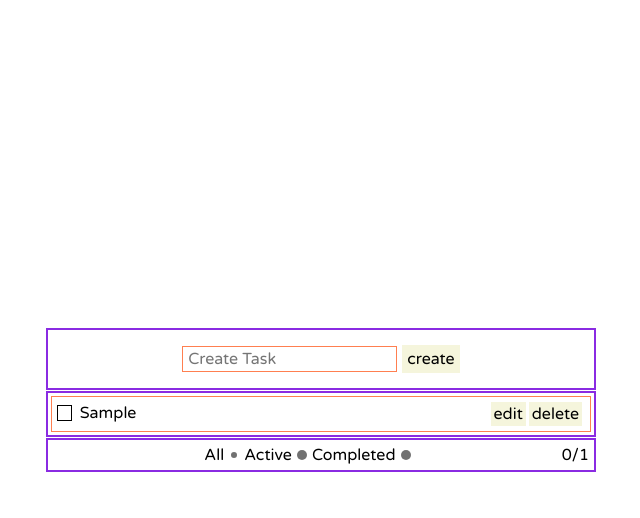
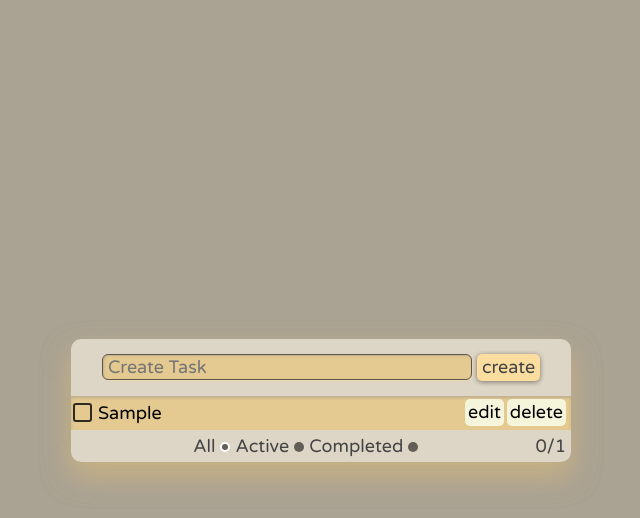
Before and after one commit to AlexandrinioRom/todo-on-react, a React (Create React App) app: page / in a window 1280 px wide. Both pictures are taken after typing "Sample" into the empty fields and a click on the button "create". Shown: the top 518 px of the page, without its empty margins (319-959 px from the left). Built offline with nearby package versions, Linux system fonts and the light colour scheme.

Commit message:
added styles

```diff
--- a/src/App.js
+++ b/src/App.js
@@ -1,11 +1,10 @@
-import React from 'react';
-import CreateTasksPanel from './components/CreateTasksPanel/CreateTasksPanel';
-import TasksList from './components/TasksList/TasksList';
-import FilterTaskPanel from './components/FilterTasksPanel/FilterTasksPanel';
-import styles from './App.module.css';
+import React from 'react'
+import CreateTasksPanel from './components/CreateTasksPanel/CreateTasksPanel'
+import TasksList from './components/TasksList/TasksList'
+import FilterTaskPanel from './components/FilterTasksPanel/FilterTasksPanel'
+import styles from './App.module.css'
 
 class App extends React.Component {
-
   state = { tasks: [], filter: 'All' }
 
   addValues = (value) => {
@@ -16,9 +15,10 @@ class App extends React.Component {
           {
             completed: false,
             id: new Date().getTime(),
-            value: value
-          }]
-      });
+            value: value,
+          },
+        ],
+      })
     }
   }
 
@@ -27,17 +27,14 @@ class App extends React.Component {
   }
 
   filterState = (filterTaskPanelState) => {
-    this.setState({ filter: filterTaskPanelState });
+    this.setState({ filter: filterTaskPanelState })
   }
 
   render() {
-
     return (
-
+      <div className={styles.wrapper}>
         <div className={styles.app}>
-        <CreateTasksPanel
-          onClickCreate={this.addValues}
-        />
+          <CreateTasksPanel onClickCreate={this.addValues} />
           <TasksList
             tasks={this.state.tasks}
             updateTasks={this.updateTasks}
@@ -48,7 +45,9 @@ class App extends React.Component {
             filterState={this.filterState}
           />
         </div>
-    );
+      </div>
+
+    )
   }
 }
 
--- a/src/App.module.css
+++ b/src/App.module.css
@@ -3,7 +3,19 @@
   flex-direction: column;
   justify-content: center;
   min-width: 320px;
-  max-width: 550px;
-  height: 100%;
+  width: 500px;
+  max-height: 100%;
+  overflow: hidden;
   margin: 0 auto;
+  border-radius: 10px;
+  box-shadow: 0px 14px 28px rgb(207, 182, 127,0.5),
+  0px 14px 28px rgb(207, 182, 127,0.5);
 }
+
+
+.wrapper {
+  height: 100vh;
+  display: flex;
+  align-items: center;
+  background: rgb(170, 163, 148);
+}
--- a/src/components/CreateTasksPanel/CreateTasksPanel.module.css
+++ b/src/components/CreateTasksPanel/CreateTasksPanel.module.css
@@ -1,25 +1,49 @@
 .header {
-  border: 2px solid blueviolet;
   padding: 15px;
   text-align: center;
-  margin-bottom: 1px;
+  background-color: rgb(221, 213, 197);
 }
 .input {
   line-height: 1.5;
   padding: 0px 5px;
   margin-right: 5px;
-  border: 1px solid coral;
+  height: 26px;
+  width: calc(100% - 100px);
+  border-radius: 6px;
+  border: 1px solid rgb(92, 87, 81);
+  background: rgba(228, 202, 145);
+  box-shadow: inset 1px 1px 2px 0px rgba(154, 147, 140, 0.5),
+  1px 1px 2px rgb(235, 216, 176);
+}
+
+.input:hover,
+.input:focus {
+  border: 1px solid rgb(92, 87, 81);
+  background: rgb(228, 202, 145);
+  transition: 0.3s ease-out;
+  background-color: #fff;
+  box-shadow: inset 1px 1px 2px 0px rgba(154, 147, 140, 0.5),
+  1px 1px 2px rgb(235, 216, 176);
 }
 
 .button {
   line-height: 1.5;
-  padding: 2px 5px;
+  border-radius: 5px;
+  padding: 0 5px;
   border: none;
-  background-color: beige;
+  cursor: pointer;
+  background: rgb(250, 221, 159);
+  color: #444;
+  box-shadow: 0 1px 5px rgba(0,0,0,0.25),
+  0 1px 5px rgba(0,0,0,0.22);
 }
 
-.button:hover,
 .button:active {
-  background-color: darksalmon;
-  transition: all .1s ease;
+  box-shadow: inset 1px 1px 2px 1px rgb(154, 147, 140);
+  transition: all .2s;
 }
+
+.button:hover {
+  color: rgb(192, 169, 120);
+  transition: all .2s;
+}
--- a/src/components/FilterTasksPanel/FilterTasksPanel.module.css
+++ b/src/components/FilterTasksPanel/FilterTasksPanel.module.css
@@ -2,15 +2,20 @@
   display: flex;
   align-items: center;
   justify-content: center;
-  border: 2px solid blueviolet;
   padding: 5px;
   text-align: center;
-  margin-top: 1px;
+  font-size: 20px;
+  color: #444;
+  background-color: rgb(221, 213, 197);
 }
 
 .input:not(:last-child),
 label {
   margin-right: 5px;
+}
+
+.input:hover {
+  opacity: 0.7;
 }
 
 .input {
--- a/src/components/Task/Task.module.css
+++ b/src/components/Task/Task.module.css
@@ -1,27 +1,35 @@
 .task {
   display: flex;
   justify-content: space-between;
-  border: 1px solid coral;
-  padding: 5px;
+  border-radius: 5px;
+  height: 30px;
 }
 
-.task:not(:last-child) {
-  margin-bottom: 5px;
+.task:hover {
+  background-image: linear-gradient(to bottom, rgb(238, 210, 151) 0%,
+  rgb(229, 203, 145) 50%,rgb(238, 210, 151) 100%);
 }
 
 .checkbox {
   position: relative;
   appearance: none;
   cursor: pointer;
-  margin-top: 3px;
-  width: 15px;
-  height: 16px;
+  margin-top: 5px;
+  width: 19px;
+  height: 19px;
   background-color: transparent;
-  border: 1px solid black;
+  border: 2px solid rgba(0, 0, 0, 0.788);
+  border-radius: 3px;
 }
 
 .checked {
   background-color: transparent;
+}
+
+.checkbox:hover,
+.checked:hover {
+  transition: .3s ease-out;
+  transform: rotate(90deg);
 }
 
 .checked::after {
@@ -31,27 +39,28 @@
   bottom: 0;
   left: 0;
   right: 0;
-  font-size: 17px;
+  font-size: 23px;
   height: 100%;
-  width: 105%;
-  line-height: 80%;
+  width: 101%;
+  line-height: 63%;
   text-align: center;
   color: black;
 }
 
 .input {
-  line-height: 1.2;
-  border: 1px solid black;
-  height: 100%;
+  border: none;
+  border-radius: 5px;
+  height: 90%;
   width: calc(100% - 125px);
-  padding: 0px 5px;
-  background-color: #fff;
-  color: #757575;
+  background: transparent;
+  box-shadow: inset 1px 1px 2px 0px rgb(154 147 140 / 50%),
+  1px 1px 2px rgb(235 216 175);
+  color: #888;
 }
 
-.completed {
-  text-decoration: line-through;
-  background-color:papayawhip;
+.button_container {
+  display: flex;
+  align-items: center;
 }
 
 .button_delete,
@@ -60,23 +69,37 @@
   line-height: 1.5;
   padding: 0px 3px;
   border: none;
+  border-radius: 5px;
   background-color: beige;
 }
 
 .button_active {
-  background-color: darksalmon !important;
+  background-color: #dac616 !important;
 }
 
 .button_delete:hover,
 .button_edit:hover {
-  background-color: darksalmon;
   transition: all .3s ease;
 }
 
+.button_edit:hover {
+  background-color: #53ce6e;
+}
+
+.button_delete:hover {
+  background-color: #CF2323;
+}
+
 .title {
-  line-height: 1.4;
+  line-height: 1.7;
+  padding: 0 5px;
   word-break: break-all;
   text-align: start;
   width: calc(100% - 125px);
   height: 100%;
 }
+
+.completed {
+  text-decoration: line-through 2px;
+  color: #888
+}
--- a/src/components/TasksList/TaskList.module.css
+++ b/src/components/TasksList/TaskList.module.css
@@ -1,8 +1,9 @@
 .main {
-  border: 2px solid blueviolet;
+  padding: 2px;
   text-align: center;
-  padding: 3px 3px 3px 3px;
   overflow-y:auto;
+  background: rgb(228, 202, 145);
+  box-shadow: inset 0px 2px 3px 0px rgba(154, 147, 140, 0.5);
 }
 
 ::-webkit-scrollbar {
--- a/src/index.css
+++ b/src/index.css
@@ -2,12 +2,10 @@
 
 * {
   font-family: 'Varela Round', sans-serif;
-  font-size: 16px;
+  font-size: 18px;
   margin: 0;
   padding: 0;
   box-sizing: border-box;
 }
 
-body #root {
-  height: 100vh;
-}
+:focus,:active{outline: none;}
```
Lines whose indentation alone changed are shown as unchanged.
